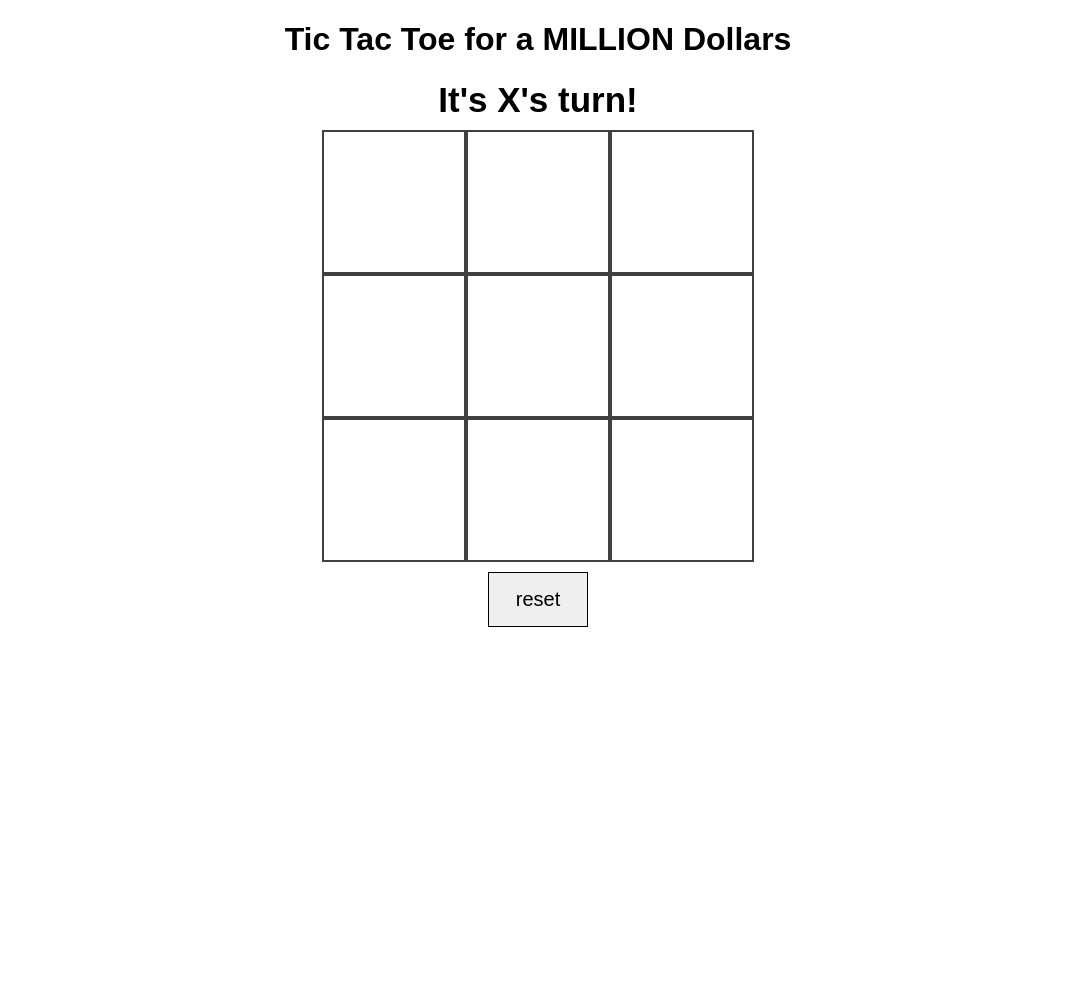
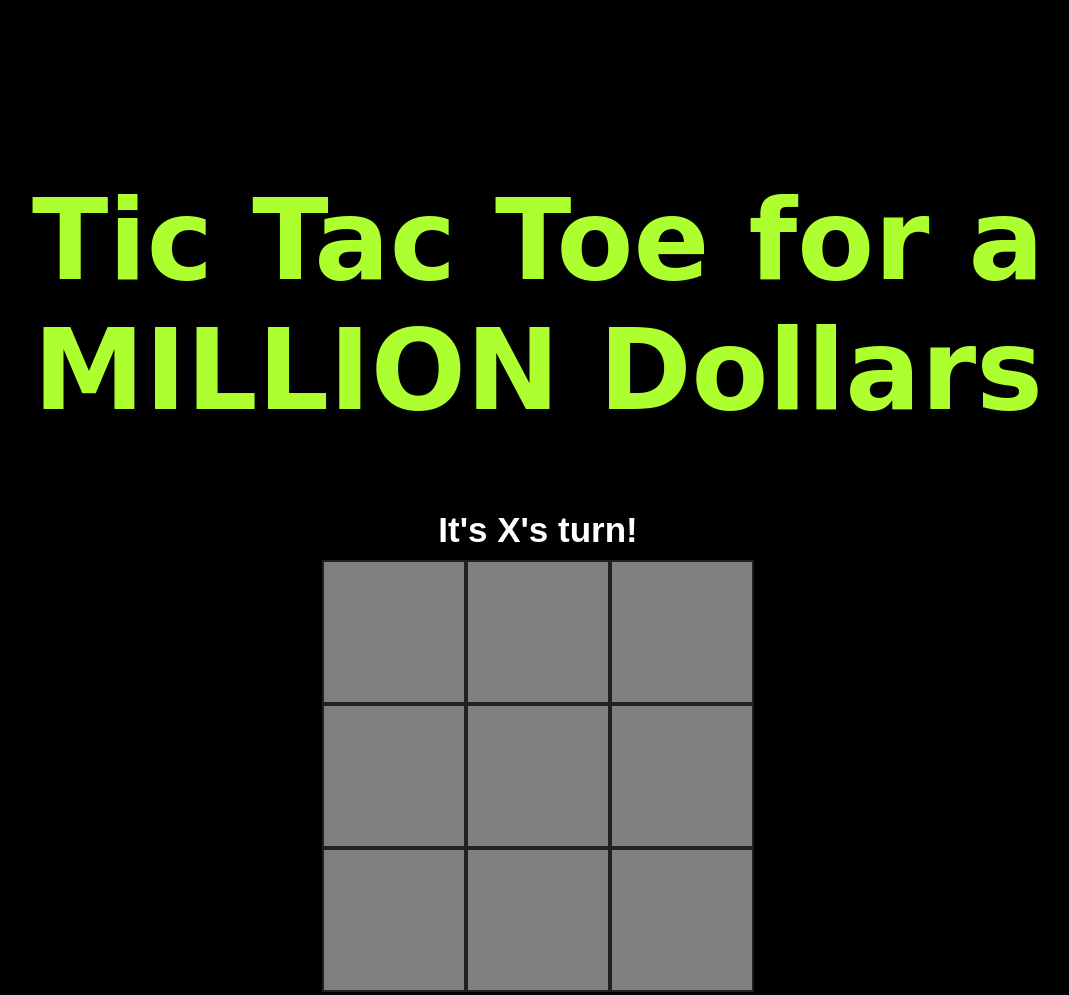
Before and after one commit to hyunsuklee2/Final-Tic-Tac-Toe, a plain HTML site: page index.html in a window 1280 px wide. Shown: the top 995 px of the page, without its empty margins (102-1171 px from the left). Before the commit the page ends 800 px from the top, so only its background shows below. Drawn offline with Linux system fonts and the light colour scheme; files that its build step writes are made by us from their sources; files whose address does not match are found by name.

Commit message:
Add files via upload

```diff
--- a/main.js
+++ b/main.js
@@ -1,6 +1,6 @@
 console.log('Hello')
 
-/*----- constants -----*/
+/*---------------------- constants ----------------*/
 const winningCombos = [
     [0, 1, 2],
     [3, 4, 5],
@@ -13,27 +13,30 @@ const winningCombos = [
     ];
 
 
-/*----- app's state (variables) -----*/
+/*----------------- app's state (variables) ---------------*/
 let board;
 
 let turn = 'X';
 
 let win;
 
+let scoreboard = {x : 0, o :0};
 
+const click = new Audio("sounds/click.wav"); //sounds everytime we click
 
-/*----- cached element references -----*/
+/*--------------- cached element references --------------*/
 const squares = Array.from(document.querySelectorAll('#board div'));
     //queryselectorall () allows us to find the element with the id of .board and selecting all the div children of that element(grabs a secion of a div)
 
 const messages = document.querySelector('h2'); //selects the whole h2 section from document
 
 
-/*----- event listeners -----*/
+/*-------------------- event listeners ----------------------*/
 document.getElementById('board').addEventListener('click', handleTurn);
 
 document.getElementById('reset-button').addEventListener('click', init);
-/*----- functions -----*/
+
+/*----- -----------------functions -------------------*/
 function init() { //init function to check if squares are present
     board = [
     '', '', '',
@@ -95,3 +98,9 @@ getWinner = () => { //new way to write a function called arrow function
     //     return 'HelloWOrld';
 
     //     }
+
+updateScoreboard = (winner) => { //cant get the scoreboard
+    if (++scoreboard[winner]==3) {
+        alert("Game over! " + winner + " has won three matches");
+    }
+}
--- a/style.css
+++ b/style.css
@@ -1,8 +1,19 @@
 body {
     text-align: center;
     font-family: Arial, Helvetica, sans-serif;
+    background-color:black;
     }
+    h1 {
+        color: greenyellow !important;
+        font-size: 7em;
+        padding-top: 100px;
+        width: 100%;
+        font-family: cursive;
+        text-align: center;
+    }
+
     h2 {
+    color:white;
     margin: 0 auto;
     font-size: 35px;
     margin: 10px;
@@ -28,15 +39,18 @@ body {
     width: 432px;
     }
     .square {
+    color:greenyellow;
+    background-color:grey;
     border: 2px solid rgba(0, 0, 0, .75);
     height: 140px;
     width: 140px;
     }
     #reset-button {
     text-align: center;
-    font-size: 20px;
-    border: 1px solid black;
+    font-size: 30px;
+    border: 3px solid greenyellow;
     height: 55px;
-    width: 100px;
+    width: 200px;
     margin: 10px;
+    cursor: pointer;
     }
```
Also changed, not shown: 1 other file.
